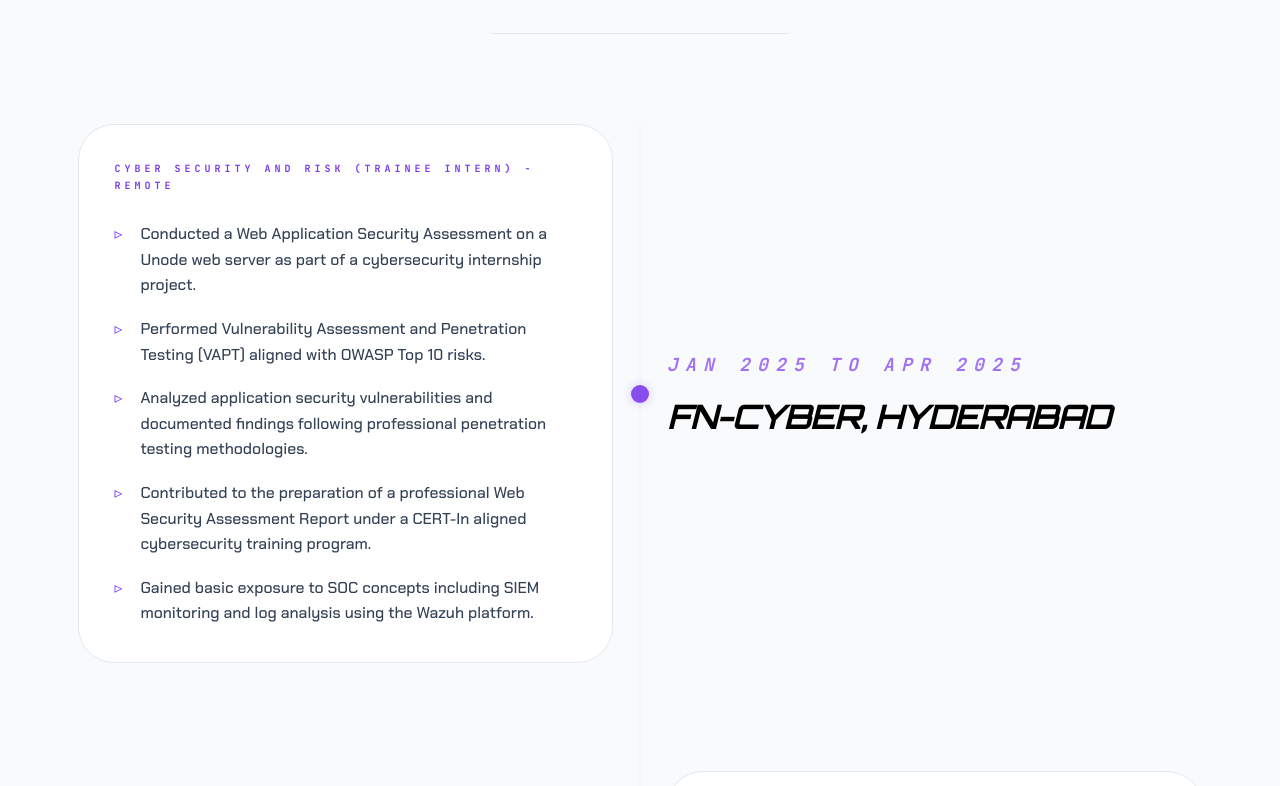
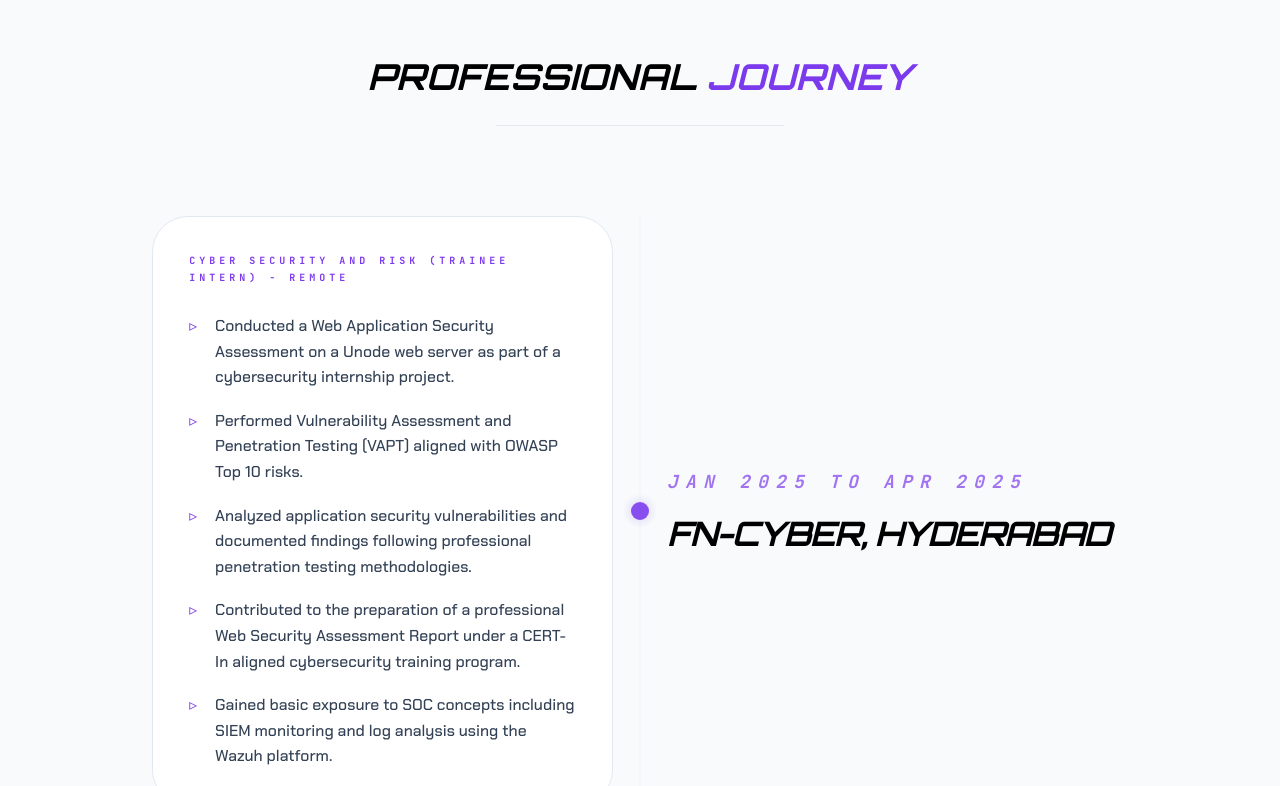
Before and after one commit to VARMA9999/portfolio, a React (Vite) app: page / in a window 1280 px wide. Shown: the part 2494-3280 px from the top of the page. Built offline with nearby package versions, Linux system fonts and the light colour scheme; no server answers.

Commit message:
style: aggressively clamp container padding to guarantee generous equal left/right spacing without breaking grid layouts

```diff
--- a/index.css
+++ b/index.css
@@ -685,11 +685,11 @@
   /* ── Container ── */
   .container-progressive {
     width: 100%;
-    max-width: 1200px;
+    max-width: 1250px;
     margin-left: auto;
     margin-right: auto;
-    padding-left: clamp(1rem, 4vw, 2.5rem);
-    padding-right: clamp(1rem, 4vw, 2.5rem);
+    padding-left: clamp(1.5rem, 5vw, 4rem) !important;
+    padding-right: clamp(1.5rem, 5vw, 4rem) !important;
   }
 
   @media (min-width: 1600px) {
```
